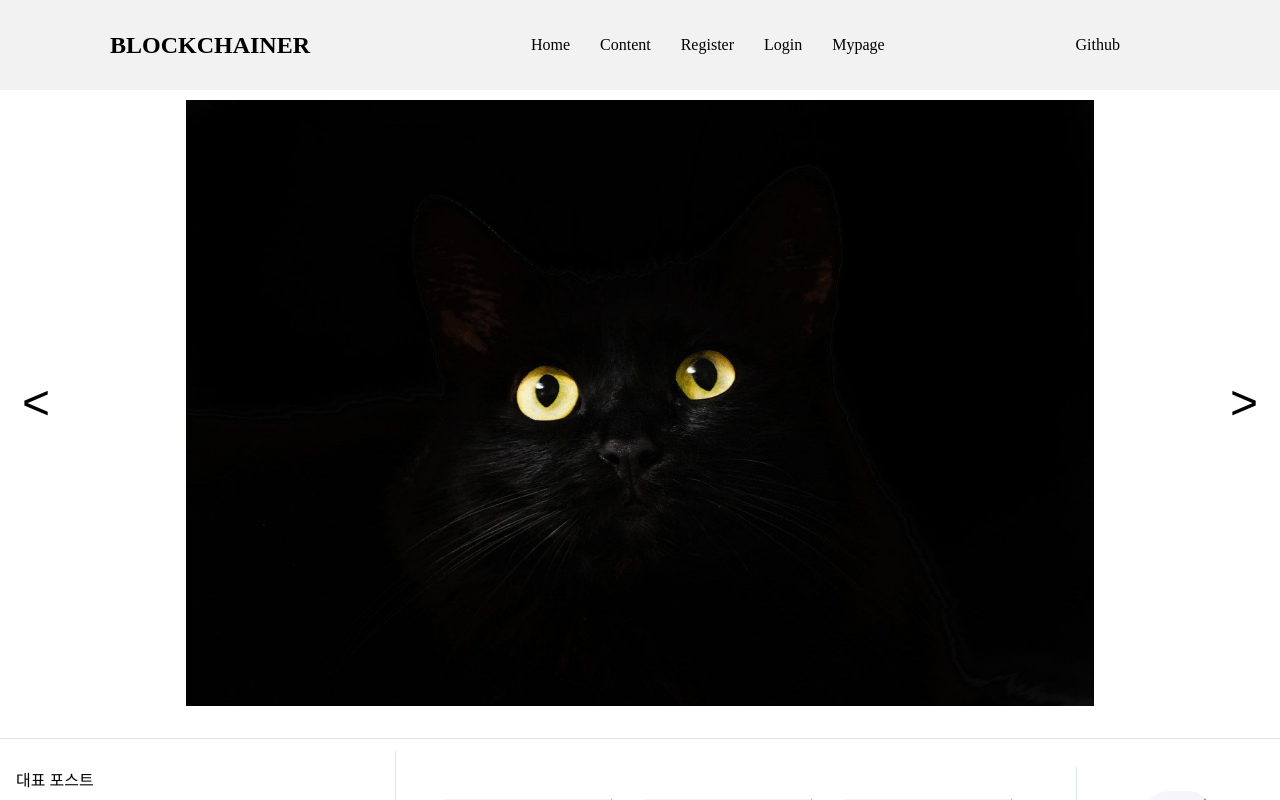
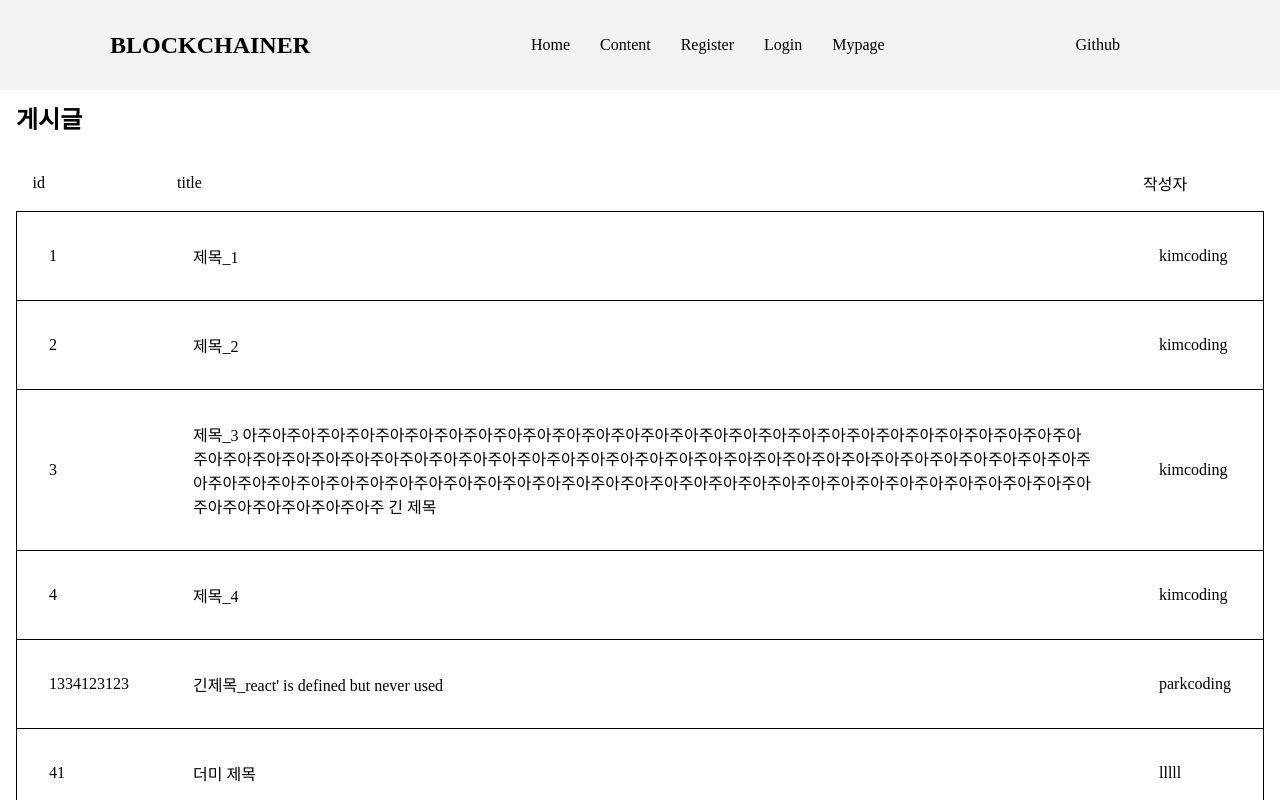
Before and after one commit to citron03/beb-03-blockchainer, a React (Create React App) app in the folder client/: page /content/1 in a window 1280 px wide. Shown: the top 800 px of the page. Built offline with nearby package versions, Linux system fonts and the light colour scheme; no server answers.

Commit message:
게시물 목록 테이블화

```diff
--- a/client/src/App.jsx
+++ b/client/src/App.jsx
@@ -12,6 +12,7 @@ import FindUsername from './pages/FindUsername';
 import FindPassword from './pages/FindPassword';
 import Write from './pages/Write';
 import Modify from './pages/Modify';
+import ContentPage from './pages/ContentPage';
 
 function App() {
   window.addEventListener("scroll", () => {
@@ -46,8 +47,11 @@ function App() {
           <Route path="/mypage">
             <Mypage />
           </Route>
+          <Route exact path="/content">
+            <Content />
+          </Route>
           <Route path="/content/:page">
-            <Content />
+            <ContentPage/>
           </Route>
           <Route path="/postdetail/:post_id">
             <PostDetail />
--- /dev/null
+++ b/client/src/components/ContentPage/ContentPageTable.jsx
@@ -0,0 +1,46 @@
+import styled from "styled-components";
+import Pagination from "../content/Pagination";
+import Table from "./Table";
+import dummyPosts from "../../assets/dymmydata/dummyPosts";
+
+const TableContainer = styled.div`
+    margin: 100px 1rem 1rem 1rem;
+`
+
+const Tr = styled.tr`
+    border: 1px solid black;
+`
+
+const Td = styled.td`
+    padding: 1rem;
+`
+
+const ContentPageTable = () => {
+    return (
+    <>
+        <TableContainer>
+            <h2>게시글</h2>
+            <table style={{borderCollapse: "collapse"}}>
+                <tbody>
+                    <tr>
+                        <Td>id</Td>
+                        <Td>title</Td>
+                        {/* <Td>작성시간</Td>
+                        <Td>수정시간</Td> */}
+                        <Td>작성자</Td>
+                    </tr>
+                    {
+                        dummyPosts.map(el => {
+                            return (<Table key={el.post_id} data={el} />)
+                        })
+                    }
+                </tbody>
+            </table>
+        </TableContainer>
+        <Pagination/>
+    </>
+    );
+
+}
+
+export default ContentPageTable;
--- /dev/null
+++ b/client/src/components/ContentPage/Table.jsx
@@ -0,0 +1,35 @@
+import styled from "styled-components";
+import { useHistory } from "react-router-dom";
+
+const Tr = styled.tr`
+    border: 1px solid black;
+    cursor: pointer;
+    &:hover {
+        background-color: #f3f0f0;
+    }
+`
+
+const Td = styled.td`
+    padding: 2rem;
+`
+
+const Table = ({data}) => {
+
+    const history = useHistory();
+
+    const handleLink = () => {
+        history.push(`/postdetail/${data.post_id}`)
+    }
+
+    return (
+    <Tr onClick={handleLink}>
+        <Td>{data.post_id}</Td>
+        <Td>{data.title}</Td>
+        {/* <Td>{data.created_at}</Td>
+        <Td>{data.updated_at}</Td> */}
+        <Td>{data.writer}</Td>
+    </Tr>
+    );
+}
+
+export default Table;
--- a/client/src/components/Nav.jsx
+++ b/client/src/components/Nav.jsx
@@ -89,7 +89,7 @@ const Nav = () => {
               </MyLink>
             </MyLi>
             <MyLi>
-              <MyLink to="/content/1">
+              <MyLink to="/content">
               <A>Content</A>
               </MyLink>
             </MyLi>
--- /dev/null
+++ b/client/src/pages/ContentPage.jsx
@@ -0,0 +1,9 @@
+import styled from "styled-components";
+import ContentPageTable from "../components/ContentPage/ContentPageTable";
+
+const ContentPage = () => {
+    return (<ContentPageTable/>);
+
+}
+
+export default ContentPage;
```
